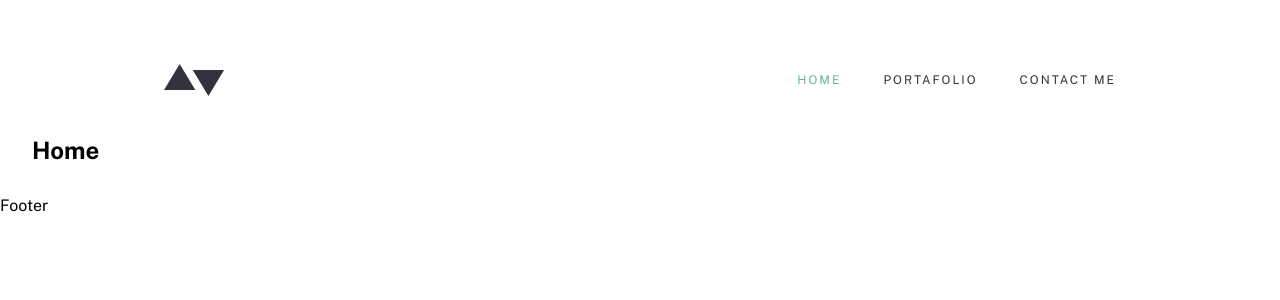
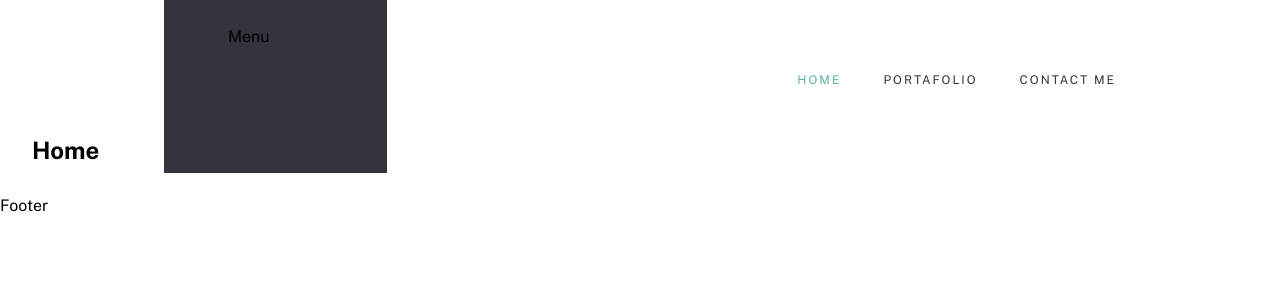
Before and after one commit to caarlosdamian/minimalist-portfolio-website, a React (Vite) app: page / in a window 1280 px wide. Shown: the top 300 px of the page. Built offline with nearby package versions, Linux system fonts and the light colour scheme; a web font is replaced by a local one.

Commit message:
feat(menu): added menu component

```diff
--- /dev/null
+++ b/src/components/menu/Menu.module.scss
@@ -0,0 +1,7 @@
+.container {
+  background: #33323d;
+  width: 223px;
+  height: 186px;
+  padding: 40px 64px;
+  position: absolute;
+}
--- /dev/null
+++ b/src/components/menu/Menu.tsx
@@ -0,0 +1,5 @@
+import styles from './Menu.module.scss';
+
+export const Menu = () => {
+  return <div className={styles.container}>Menu</div>;
+};
--- a/src/components/navbar/Navbar.module.scss
+++ b/src/components/navbar/Navbar.module.scss
@@ -5,6 +5,7 @@
   display: flex;
   align-items: center;
   justify-content: space-between;
+  position: relative;
 
   @include for-size(tablet-portrait-up) {
     padding: 64px 40px 8px 40px;
--- a/src/components/navbar/Navbar.tsx
+++ b/src/components/navbar/Navbar.tsx
@@ -2,10 +2,12 @@ import { NavLink } from 'react-router-dom';
 import { hambuerger, logo } from '../../assets';
 import { navItems } from '../../utils';
 import styles from './Navbar.module.scss';
+import { Menu } from '../menu/Menu';
 
 export const Navbar = () => {
   return (
     <nav className={styles.container}>
+      <Menu />
       <div className={styles.left}>
         <img src={logo} alt="logo" />
       </div>
```
